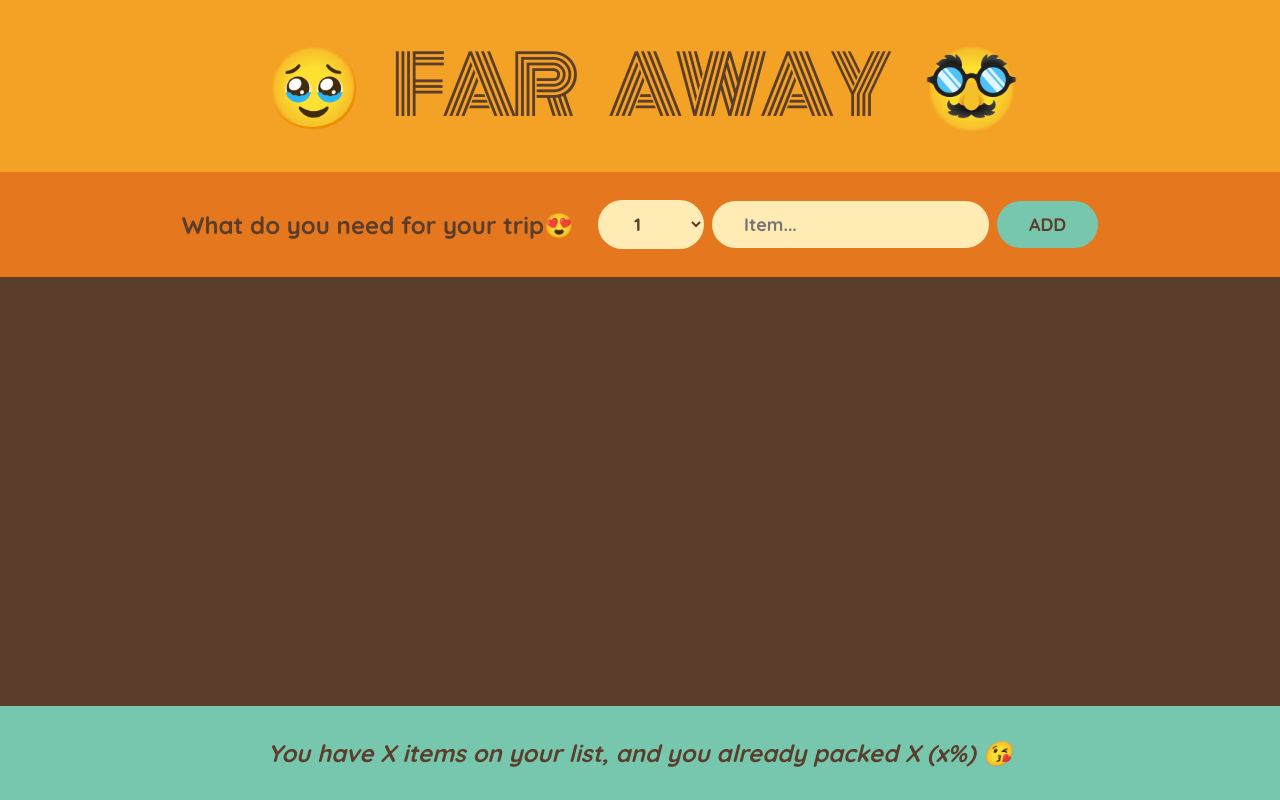
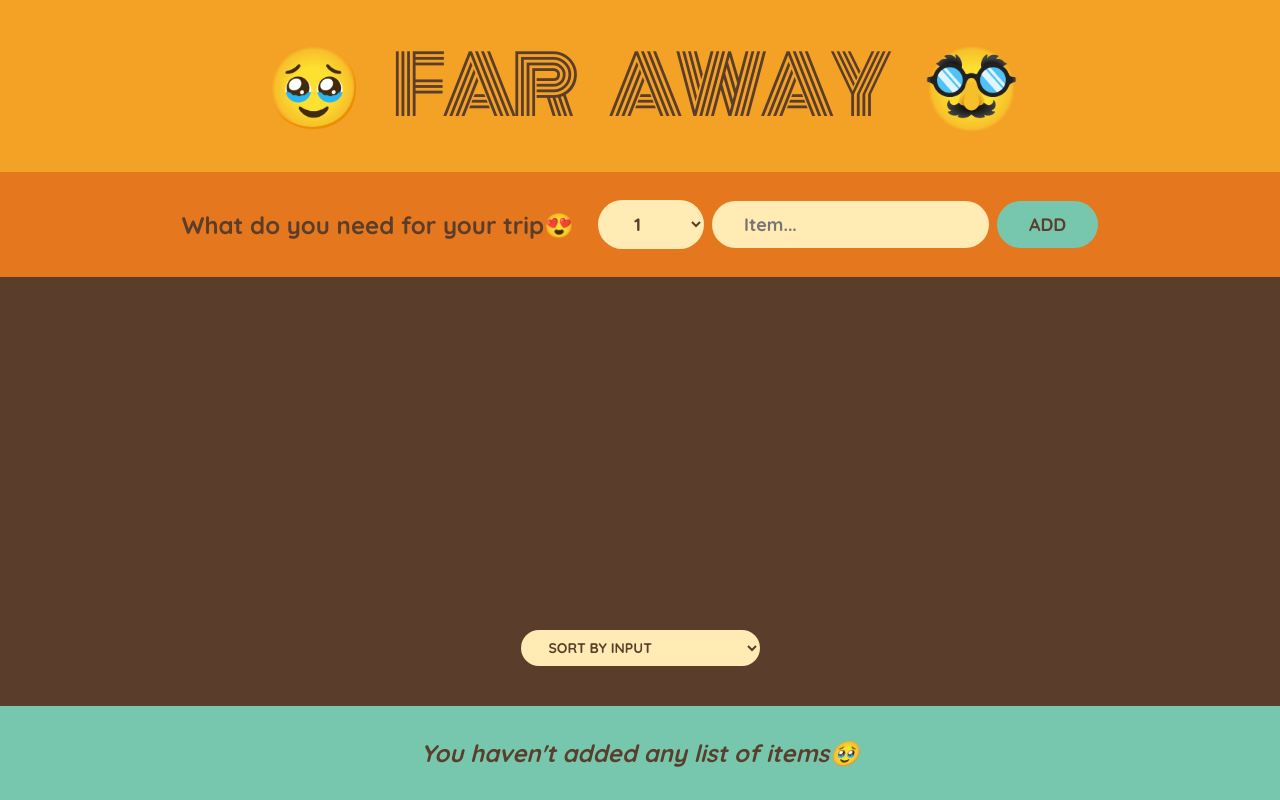
Before and after one commit to tvramshankar/far-away, a React (Create React App) app: page / in a window 1280 px wide. Built offline with nearby package versions, Linux system fonts and the light colour scheme.

Commit message:
sorting completed

```diff
--- a/src/App.js
+++ b/src/App.js
@@ -23,7 +23,7 @@ function App() {
         handleDelete={handleDelete}
         handleToggle={handleToggle}
       ></PackingLists>
-      <Stats></Stats>
+      <Stats items={items}></Stats>
     </div>
   );
 }
@@ -71,10 +71,21 @@ function Form({ handleClick }) {
 }
 
 function PackingLists({ items, handleDelete, handleToggle }) {
+  const [sortBy, setSortBy] = useState("input");
+  let sortedList;
+  if (sortBy === "input") sortedList = items;
+  if (sortBy === "description")
+    sortedList = items
+      .slice()
+      .sort((a, b) => a.description.localeCompare(b.description));
+  if (sortBy === "packed")
+    sortedList = items
+      .slice()
+      .sort((a, b) => Number(a.packed) - Number(b.packed));
   return (
     <div className="list">
       <ul>
-        {items.map((e) => (
+        {sortedList.map((e) => (
           <List
             list={e}
             handleDelete={handleDelete}
@@ -83,6 +94,13 @@ function PackingLists({ items, handleDelete, handleToggle }) {
           />
         ))}
       </ul>
+      <div className="actions">
+        <select value={sortBy} onChange={(e) => setSortBy(e.target.value)}>
+          <option value="input">Sort by input</option>
+          <option value="description">Sort by description</option>
+          <option value="packed">Sort by packed status</option>
+        </select>
+      </div>
     </div>
   );
 }
@@ -111,10 +129,27 @@ function List({ list, handleDelete, handleToggle }) {
   );
 }
 
-function Stats() {
+function Stats({ items }) {
+  if (!items.length) {
+    return (
+      <footer className="stats">
+        <em>You haven't added any list of items🥹</em>
+      </footer>
+    );
+  }
+  const numberOfItems = items.length;
+  const numberOfPackedItems = items.filter((e) => e.packed).length;
+  const percentageOfPackedItems = Math.round(
+    (numberOfPackedItems / numberOfItems) * 100
+  );
   return (
     <footer className="stats">
-      <em>You have X items on your list, and you already packed X (x%) 😘</em>
+      <em>
+        {percentageOfPackedItems === 100
+          ? "You have packed everything😍"
+          : `You have ${numberOfItems} items on your list, and you already packed
+        ${numberOfPackedItems}(${percentageOfPackedItems}%) 😘`}
+      </em>
     </footer>
   );
 }
```
